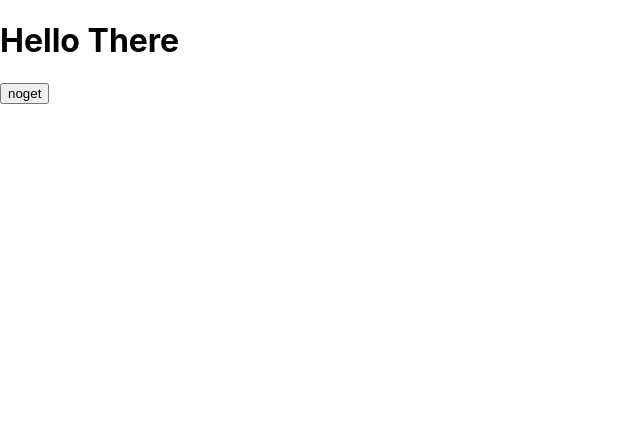
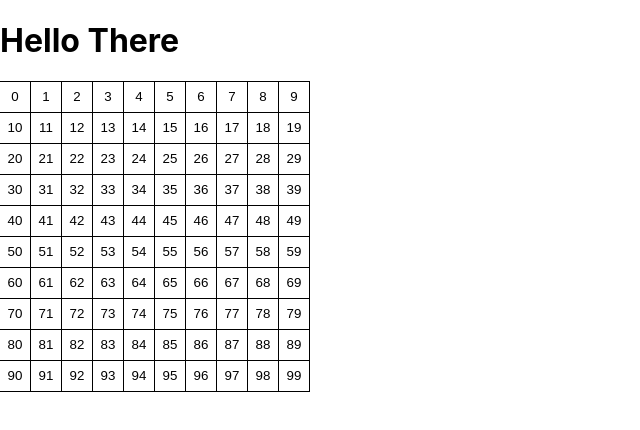
Before and after one commit to mikkelraben/SaenkeSlagSkib, a React (Create React App) app in the folder ReactServer/saenkeslagskib/: page / in a window 1280 px wide. Shown: the top 430 px of the page, without its empty margins (0-640 px from the left). Built offline with nearby package versions, Linux system fonts and the light colour scheme.

Commit message:
Implemented board

```diff
--- a/ReactServer/saenkeslagskib/src/Square.js
+++ b/ReactServer/saenkeslagskib/src/Square.js
@@ -1,9 +1,11 @@
+import "./square.css";
+
 function Square(props){
     return (
         <button className="square">
-        <span>
+            <span>
                 {props.value}
-        </span>
+            </span>
         </button>
     );
 }
--- a/ReactServer/saenkeslagskib/src/board.js
+++ b/ReactServer/saenkeslagskib/src/board.js
@@ -2,11 +2,22 @@ import Square from "./Square";
 
 function Board() {
 
+    const size = 10;
+
+    const rows = [];
+    for (let i = 0; i < size; i++) {
+        const squares = [];
+        for (let j = 0; j < size; j++) {
+            squares.push(<Square key={i * size + j} value={i*size+j} />);
+        }
+        rows.push(<div key={i} className="board-row">{squares}</div>);
+    }
+
     return (
-
-        <Square value="noget"/>
-
-        );
+        <div className="board">
+            {rows}
+        </div>
+    );
 
 
 } export default Board;
--- /dev/null
+++ b/ReactServer/saenkeslagskib/src/square.css
@@ -0,0 +1,8 @@
+.square{
+    width: 32px;
+    height: 32px;
+    background-color: rgb(255, 255, 255);
+    border: 1px solid rgb(0, 0, 0);
+    margin-left: -1px;
+    margin-top: -1px;
+}
```
